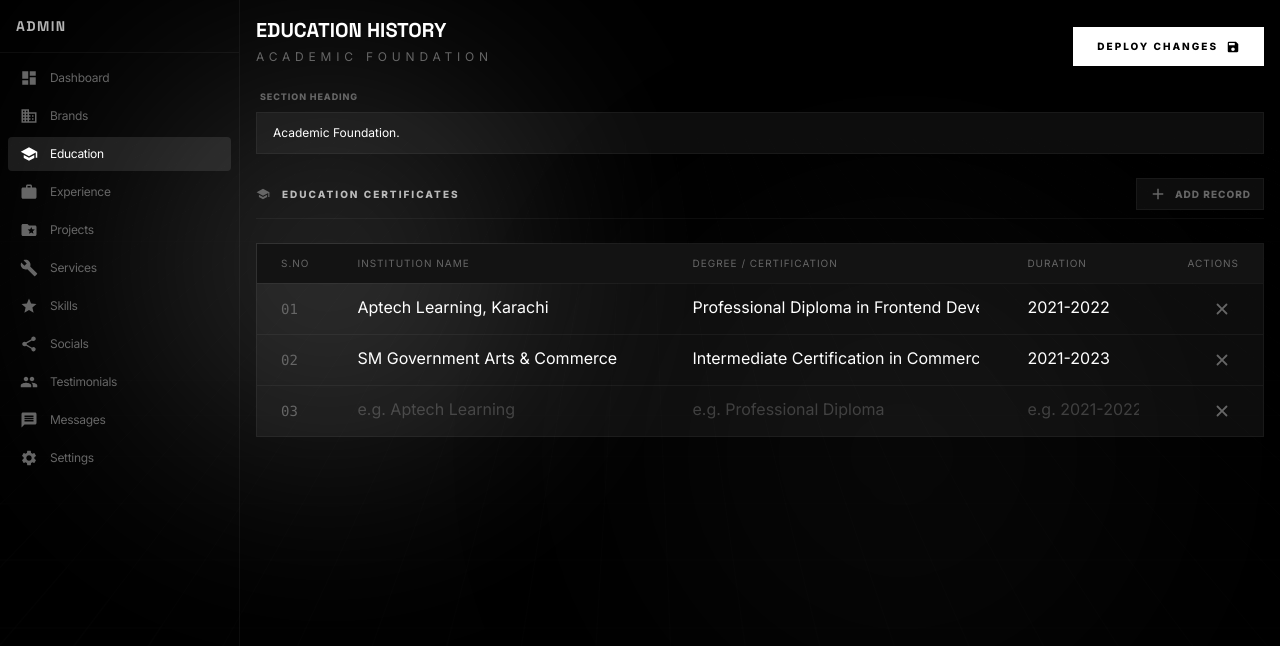
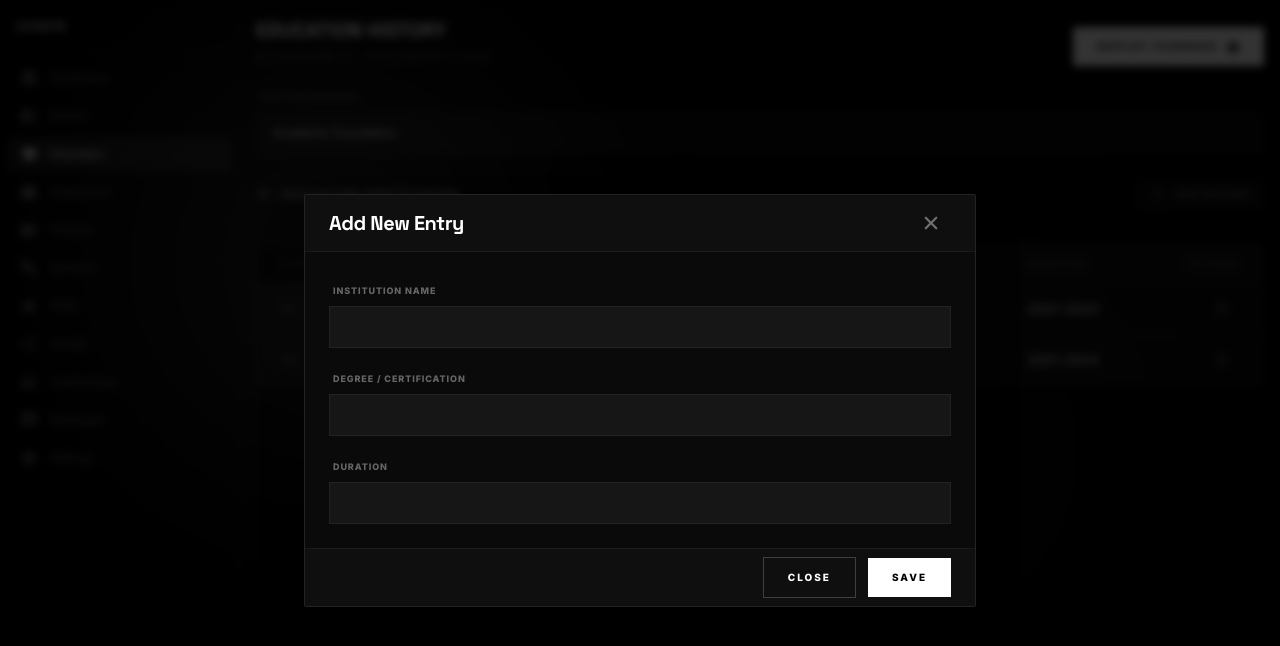
Before and after one commit to Hayyanshaikh/portfolio, a Next.js app: page /admin/education in a window 1280 px wide. Both pictures are taken after a click on the button "ADD RECORD". Shown: the top 646 px of the page. Built offline with nearby package versions, Linux system fonts and the light colour scheme.

Commit message:
feat: implement reusable Modal and DataTable components and integrate them into the education admin page

```diff
--- a/app/(admin)/admin/education/page.tsx
+++ b/app/(admin)/admin/education/page.tsx
@@ -8,6 +8,8 @@ import PageHeader from "@/components/admin/PageHeader";
 import FieldGroup from "@/components/admin/FieldGroup";
 import InputField from "@/components/admin/InputField";
 import DataTable, { ColumnDef } from "@/components/admin/DataTable";
+import Modal from "@/components/ui/Modal";
+import Form from "@/components/ui/Form";
 
 interface EducationEntry {
   id: string;
@@ -32,8 +34,10 @@ const initialEducation: EducationEntry[] = [
 ];
 
 export default function EducationPage() {
-  const [isSaving, setIsSaving] = useState(false);
-  const [education, setEducation] = useState<EducationEntry[]>(initialEducation);
+  const [isModalOpen, setIsModalOpen] = useState<boolean>(false);
+  const [isSaving, setIsSaving] = useState<boolean>(false);
+  const [education, setEducation] =
+    useState<EducationEntry[]>(initialEducation);
 
   const handleSave = () => {
     setIsSaving(true);
@@ -41,24 +45,29 @@ export default function EducationPage() {
   };
 
   const handleAddEntry = () => {
-    const newEntry: EducationEntry = {
-      id: Math.random().toString(36).substr(2, 9),
-      institution: "",
-      degree: "",
-      duration: "",
-    };
-    setEducation([...education, newEntry]);
+    // const newEntry: EducationEntry = {
+    //   id: Math.random().toString(36).substr(2, 9),
+    //   institution: "",
+    //   degree: "",
+    //   duration: "",
+    // };
+    // setEducation([...education, newEntry]);
+    setIsModalOpen(true);
   };
 
   const handleRemoveEntry = (id: string) => {
     setEducation(education.filter((entry) => entry.id !== id));
   };
 
-  const handleUpdateEntry = (id: string, field: keyof EducationEntry, value: string) => {
+  const handleUpdateEntry = (
+    id: string,
+    field: keyof EducationEntry,
+    value: string,
+  ) => {
     setEducation(
       education.map((entry) =>
-        entry.id === id ? { ...entry, [field]: value } : entry
-      )
+        entry.id === id ? { ...entry, [field]: value } : entry,
+      ),
     );
   };
 
@@ -73,42 +82,15 @@ export default function EducationPage() {
     {
       key: "institution",
       header: "Institution Name",
-      render: (entry) => (
-        <input
-          type="text"
-          value={entry.institution}
-          onChange={(e) => handleUpdateEntry(entry.id, "institution", e.target.value)}
-          className="w-full bg-transparent border-b border-transparent focus:border-white/20 outline-none text-white transition-colors pb-1 placeholder:text-white/20"
-          placeholder="e.g. Aptech Learning"
-        />
-      ),
     },
     {
       key: "degree",
       header: "Degree / Certification",
-      render: (entry) => (
-        <input
-          type="text"
-          value={entry.degree}
-          onChange={(e) => handleUpdateEntry(entry.id, "degree", e.target.value)}
-          className="w-full bg-transparent border-b border-transparent focus:border-white/20 outline-none text-white transition-colors pb-1 placeholder:text-white/20"
-          placeholder="e.g. Professional Diploma"
-        />
-      ),
     },
     {
       key: "duration",
       header: "Duration",
       headerClassName: "w-40",
-      render: (entry) => (
-        <input
-          type="text"
-          value={entry.duration}
-          onChange={(e) => handleUpdateEntry(entry.id, "duration", e.target.value)}
-          className="w-full bg-transparent border-b border-transparent focus:border-white/20 outline-none text-white transition-colors pb-1 placeholder:text-white/20"
-          placeholder="e.g. 2021-2022"
-        />
-      ),
     },
     {
       key: "actions",
@@ -168,6 +150,25 @@ export default function EducationPage() {
           <DataTable columns={columns} data={education} />
         </FieldGroup>
       </div>
+
+      <Modal
+        size="xl"
+        form="form"
+        isOpen={isModalOpen}
+        title="Add New Entry"
+        setIsOpen={setIsModalOpen}
+        buttonText="Save"
+      >
+        <Form
+          form="form"
+          onSubmit={(values) => console.log(values)}
+          className="space-y-4"
+        >
+          <InputField name="institution" label="Institution Name" />
+          <InputField name="degree" label="Degree / Certification" />
+          <InputField name="duration" label="Duration" />
+        </Form>
+      </Modal>
     </div>
   );
 }
--- a/components/admin/DataTable.tsx
+++ b/components/admin/DataTable.tsx
@@ -50,7 +50,7 @@ export default function DataTable<T>({ columns, data }: DataTableProps<T>) {
                   {columns.map((col, colIndex) => (
                     <td
                       key={col.key || colIndex}
-                      className={`px-6 py-2 ${col.cellClassName || ""}`}
+                      className={`px-6 py-2 text-sm ${col.cellClassName || ""}`}
                     >
                       {col.render
                         ? col.render(row, rowIndex)
--- a/components/admin/InputField.tsx
+++ b/components/admin/InputField.tsx
@@ -1,6 +1,7 @@
 import React from "react";
 
 interface InputFieldProps {
+  name: string;
   label: string;
   type?: string;
   defaultValue?: string;
@@ -10,14 +11,16 @@ interface InputFieldProps {
 }
 
 export default function InputField({
+  name,
   label,
   type = "text",
   defaultValue,
   placeholder,
   isTextArea = false,
-  rows = 4
+  rows = 4,
 }: InputFieldProps) {
-  const inputBaseClass = "w-full bg-white/5 border border-white/5 px-4 py-3 text-xs focus:outline-none focus:border-white/20 transition-all rounded-none text-white placeholder:text-muted/50";
+  const inputBaseClass =
+    "w-full bg-white/5 border border-white/5 px-4 py-3 text-xs focus:outline-none focus:border-white/20 transition-all rounded-none text-white placeholder:text-muted/50";
 
   return (
     <div className="space-y-1.5">
@@ -26,6 +29,7 @@ export default function InputField({
       </label>
       {isTextArea ? (
         <textarea
+          name={name}
           rows={rows}
           defaultValue={defaultValue}
           placeholder={placeholder}
@@ -33,6 +37,7 @@ export default function InputField({
         />
       ) : (
         <input
+          name={name}
           type={type}
           defaultValue={defaultValue}
           placeholder={placeholder}
--- a/components/ui/Button.tsx
+++ b/components/ui/Button.tsx
@@ -2,19 +2,21 @@ import React from "react";
 import Link from "next/link";
 
 interface ButtonProps {
+  form?: string;
+  href?: string;
+  "data-cursor"?: string;
+  className?: string;
+  icon?: React.ReactNode;
   children: React.ReactNode;
   variant?: "solid" | "outline";
   size?: "sm" | "md" | "lg" | "full";
-  icon?: React.ReactNode;
-  href?: string;
   onClick?: (e: React.MouseEvent) => void;
-  className?: string;
   type?: "button" | "submit" | "reset";
-  "data-cursor"?: string;
   target?: "_blank" | "_self" | "_parent" | "_top";
 }
 
 const Button: React.FC<ButtonProps> = ({
+  form,
   children,
   variant = "solid",
   size = "md",
@@ -81,6 +83,7 @@ const Button: React.FC<ButtonProps> = ({
   return (
     <button
       type={type}
+      form={form}
       className={combinedClasses}
       onClick={onClick}
       {...props}
--- /dev/null
+++ b/components/ui/Form.tsx
@@ -0,0 +1,29 @@
+"use client";
+
+import React from "react";
+
+type FormProps = {
+  form?: string;
+  className?: string;
+  children: React.ReactNode;
+  onSubmit: (data: Record<string, FormDataEntryValue>) => void;
+};
+
+const Form: React.FC<FormProps> = ({ form, className, onSubmit, children }) => {
+  const handleSubmit = (e: React.FormEvent<HTMLFormElement>) => {
+    e.preventDefault();
+
+    const formData = new FormData(e.currentTarget);
+    const data = Object.fromEntries(formData.entries());
+
+    onSubmit(data);
+  };
+
+  return (
+    <form id={form} className={className} onSubmit={handleSubmit}>
+      {children}
+    </form>
+  );
+};
+
+export default Form;
--- /dev/null
+++ b/components/ui/Modal.tsx
@@ -0,0 +1,149 @@
+"use client";
+
+import React, { useEffect, useState } from "react";
+import { createPortal } from "react-dom";
+import { IoClose } from "react-icons/io5";
+import Button from "./Button";
+
+interface ModalProps {
+  form?: string;
+  title?: string;
+  isOpen: boolean;
+  buttonText?: string;
+  onClose?: () => void;
+  onConfirm?: () => void;
+  children: React.ReactNode;
+  showCloseButton?: boolean;
+  size?: "sm" | "md" | "lg" | "xl" | "full";
+  setIsOpen: React.Dispatch<React.SetStateAction<boolean>>;
+}
+
+const Modal: React.FC<ModalProps> = ({
+  form,
+  title,
+  isOpen,
+  onClose,
+  children,
+  setIsOpen,
+  onConfirm,
+  size = "md",
+  buttonText = "Yes",
+  showCloseButton = true,
+}) => {
+  const [isMounted, setIsMounted] = useState(false);
+  const [shouldRender, setShouldRender] = useState(false);
+  const [animationActive, setAnimationActive] = useState(false);
+
+  useEffect(() => {
+    setIsMounted(true);
+  }, []);
+
+  useEffect(() => {
+    if (isOpen) {
+      setShouldRender(true);
+      document.body.style.overflow = "hidden";
+      const timer = setTimeout(() => {
+        setAnimationActive(true);
+      }, 10);
+      return () => clearTimeout(timer);
+    } else {
+      setAnimationActive(false);
+      const timer = setTimeout(() => {
+        setShouldRender(false);
+        document.body.style.overflow = "unset";
+      }, 300);
+      return () => clearTimeout(timer);
+    }
+  }, [isOpen]);
+
+  const handleClose = () => {
+    if (onClose) {
+      onClose();
+    }
+    setIsOpen(false);
+  };
+
+  if (!isMounted || !shouldRender) return null;
+
+  const sizeClasses = {
+    sm: "max-w-sm",
+    md: "max-w-md",
+    lg: "max-w-lg",
+    xl: "max-w-2xl",
+    full: "max-w-[95vw] h-[90vh]",
+  };
+
+  return createPortal(
+    <div
+      className={`fixed inset-0 z-[9999] flex items-center justify-center p-4 transition-all duration-300 ease-out ${
+        animationActive ? "opacity-100" : "opacity-0 pointer-events-none"
+      }`}
+    >
+      {/* Backdrop */}
+      <div
+        className={`absolute inset-0 bg-black/80 backdrop-blur-sm transition-opacity duration-300 ${
+          animationActive ? "opacity-100" : "opacity-0"
+        }`}
+        onClick={handleClose}
+      />
+
+      {/* Modal Content */}
+      <div
+        className={`relative flex flex-col w-full ${
+          sizeClasses[size]
+        } bg-[var(--surface)] border border-white/10 rounded-sm overflow-hidden shadow-2xl transition-all duration-300 ease-out ${
+          animationActive
+            ? "scale-100 translate-y-0"
+            : "scale-95 translate-y-4 shadow-none"
+        }`}
+      >
+        {/* Header */}
+        <div className="flex items-center justify-between px-6 py-2 border-b border-white/5 bg-white/[0.02]">
+          {title ? (
+            <h3 className="text-xl font-heading font-bold tracking-tight text-white">
+              {title}
+            </h3>
+          ) : (
+            <div />
+          )}
+          {showCloseButton && (
+            <button
+              onClick={handleClose}
+              className="p-2 text-white/40 hover:text-white hover:bg-white/5 rounded-full transition-all duration-300 group"
+              aria-label="Close modal"
+            >
+              <IoClose
+                size={24}
+                className="group-active:scale-90 transition-transform"
+              />
+            </button>
+          )}
+        </div>
+
+        {/* Body */}
+        <div className="p-6 flex-1 max-h-[75vh] overflow-y-auto custom-scrollbar">
+          {children}
+        </div>
+
+        {/* Footer */}
+        <div className="flex items-center gap-3 justify-end px-6 py-2 border-t border-white/5 bg-white/[0.02]">
+          <Button onClick={handleClose} variant="outline" size="sm">
+            Close
+          </Button>
+          <Button
+            size="sm"
+            form={form}
+            variant="solid"
+            onClick={onConfirm}
+            type={form ? "submit" : "button"}
+          >
+            {buttonText}
+          </Button>
+        </div>
+      </div>
+    </div>,
+    document.body,
+  );
+};
+
+export default Modal;
```
